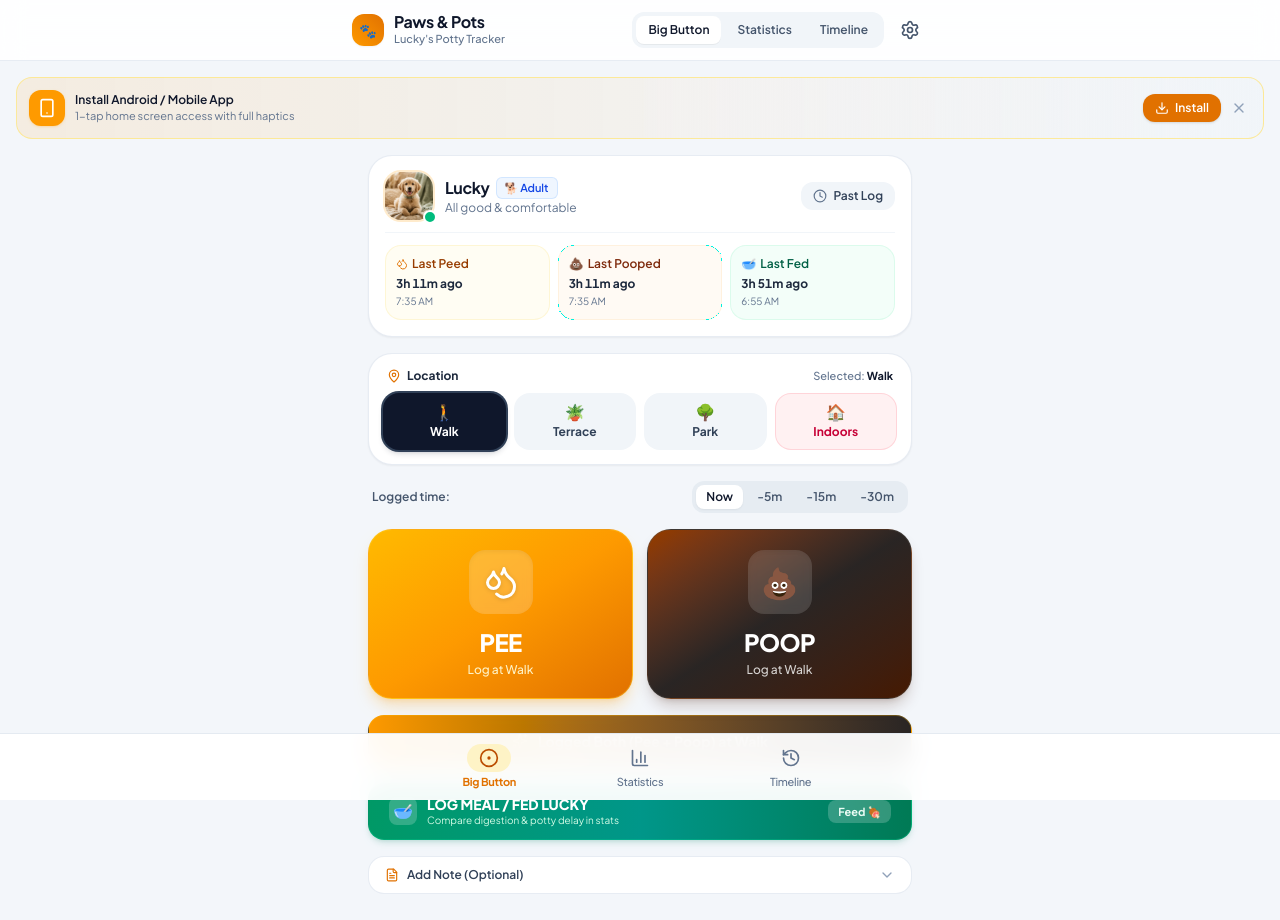
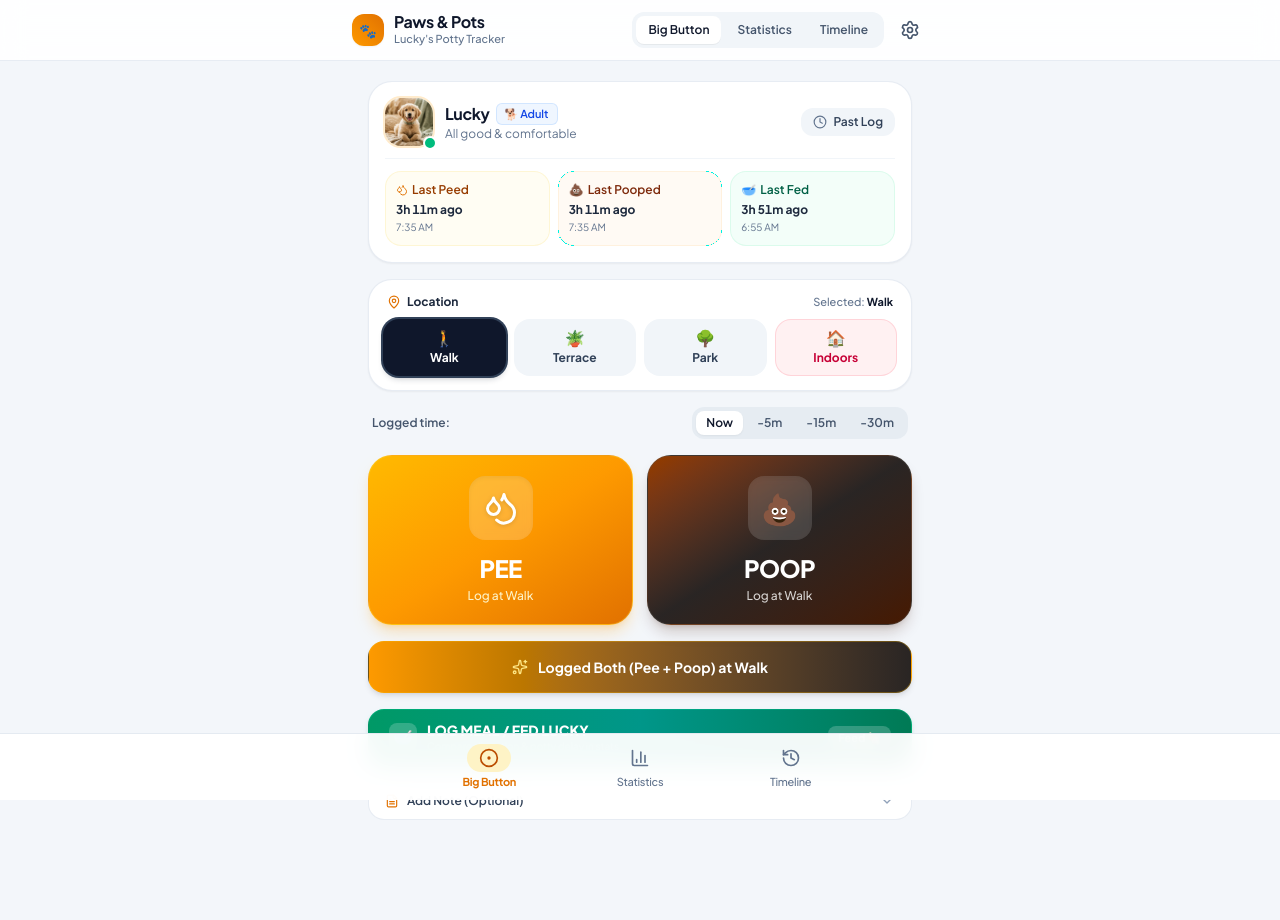
Before and after one commit to ddiazlop/LuckyPottyTracker, a React (Vite) app: page / in a window 1280 px wide. Shown: the top 920 px of the page. Built offline with nearby package versions, Linux system fonts and the light colour scheme.

Commit message:
chore: remove PWA install banner callout from main screen

```diff
--- a/src/App.tsx
+++ b/src/App.tsx
@@ -28,7 +28,6 @@ import { DashboardSection } from './components/DashboardSection';
 import { HistorySection } from './components/HistorySection';
 import { ProfileModal } from './components/ProfileModal';
 import { RetroactiveLogModal } from './components/RetroactiveLogModal';
-import { PWAInstallBanner } from './components/PWAInstallBanner';
 import { Toast, ToastMessage } from './components/Toast';
 
 export default function App() {
@@ -197,9 +196,6 @@ export default function App() {
 
       {/* Main Content Area */}
       <main className="flex-1 pb-24 pt-2">
-        {/* Android PWA Install Banner */}
-        <PWAInstallBanner />
-
         {activeTab === 'log' && (
           <BigButtonSection
             dog={dog}
```
